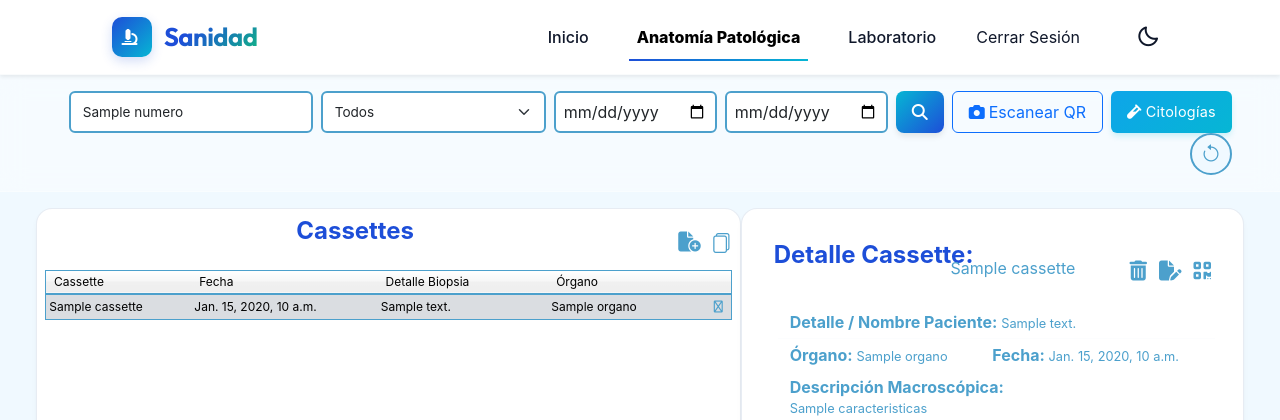
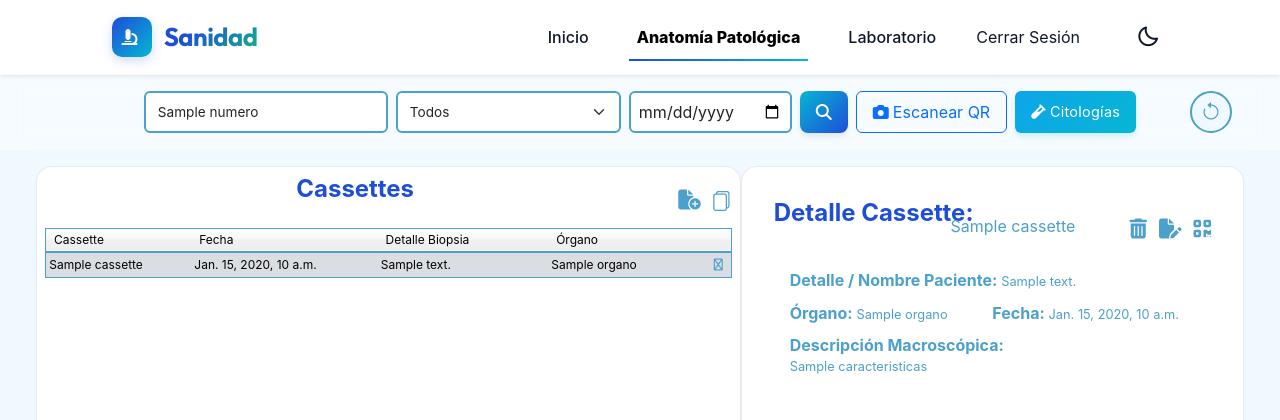
Before and after one commit to NoelBallester/DjangoSanidad, a Django app: template web/templates/web/cassettes.html in a window 1280 px wide. Shown: the top 420 px of the page. Run offline with Django 5.2, Linux system fonts and the light colour scheme; the template is opened without the code that fills it: most values are stand-ins (such as "Sample title", 1, 10 or a date in 2020); grey boxes marked "Sample" are stand-in pictures; form fields are guessed from the names that the template uses.

Commit message:
solución del duplicado del filtro de fechas

```diff
--- a/bioquimica.html
+++ b/bioquimica.html
@@ -142,10 +142,10 @@
                         </button>
                     </div>
 
-                    <div class="d-flex gap-2">
+                    <div>
                         <input type="date" id="fechainicio"
                             class="form-control border__color unified-filter-height px-2">
-                        <input type="date" id="fechafin" class="form-control border__color unified-filter-height px-2">
+                        <input type="hidden" id="fechafin">
                     </div>
 
                     <div>
--- a/cassettes.html
+++ b/cassettes.html
@@ -210,10 +210,10 @@
                         </button>
                     </div>
 
-                    <div class="d-flex gap-2">
+                    <div>
                         <input type="date" id="fechainicio"
                             class="form-control border__color unified-filter-height px-2">
-                        <input type="date" id="fechafin" class="form-control border__color unified-filter-height px-2">
+                        <input type="hidden" id="fechafin">
                     </div>
 
                     <div>
--- a/citologias.html
+++ b/citologias.html
@@ -202,9 +202,9 @@
             </button>
           </div>
 
-          <div class="d-flex gap-2">
+          <div>
             <input type="date" id="fechainicio" class="form-control border__color unified-filter-height px-2">
-            <input type="date" id="fechafin" class="form-control border__color unified-filter-height px-2">
+            <input type="hidden" id="fechafin">
           </div>
 
           <div>
--- a/hematologia.html
+++ b/hematologia.html
@@ -141,9 +141,9 @@
             </button>
           </div>
 
-          <div class="d-flex gap-2">
+          <div>
             <input type="date" id="fechainicio" class="form-control border__color unified-filter-height px-2">
-            <input type="date" id="fechafin" class="form-control border__color unified-filter-height px-2">
+            <input type="hidden" id="fechafin">
           </div>
 
           <div>
--- a/microbiologia.html
+++ b/microbiologia.html
@@ -142,10 +142,10 @@
                         </button>
                     </div>
 
-                    <div class="d-flex gap-2">
+                    <div>
                         <input type="date" id="fechainicio"
                             class="form-control border__color unified-filter-height px-2">
-                        <input type="date" id="fechafin" class="form-control border__color unified-filter-height px-2">
+                        <input type="hidden" id="fechafin">
                     </div>
 
                     <div>
--- a/web/templates/web/cassettes.html
+++ b/web/templates/web/cassettes.html
@@ -214,13 +214,12 @@
                             </select>
                         </div>
 
-                        <!-- Rango de fechas -->
-                        <div class="d-flex gap-2">
-                            <input type="date" name="inicio" value="{{ filtros.inicio }}"
-                                class="form-control border__color unified-filter-height px-2" id="fechainicio">
-                            <input type="date" name="fin" value="{{ filtros.fin }}"
-                                class="form-control border__color unified-filter-height px-2" id="fechafin"
-                                onchange="document.getElementById('filtroForm').submit()">
+                        <!-- Fecha -->
+                        <div>
+                            <input type="date" name="inicio" value="{{ filtros.inicio|default:filtros.fin }}"
+                                class="form-control border__color unified-filter-height px-2" id="fechainicio"
+                                onchange="document.getElementById('fechafin').value = this.value; document.getElementById('filtroForm').submit()">
+                            <input type="hidden" name="fin" value="{{ filtros.fin|default:filtros.inicio }}" id="fechafin">
                         </div>
 
                         <!-- Buscar -->
```
Also changed, not shown: web/templates/web/citologias.html (+6 -7 lines), web/templates/web/hematologias.html (+6 -7 lines).
